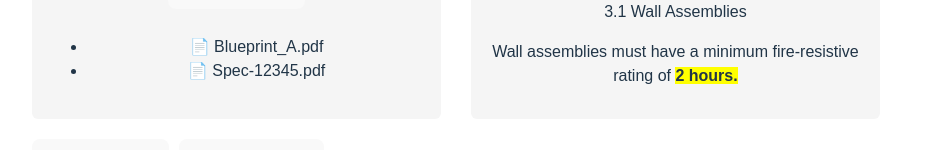
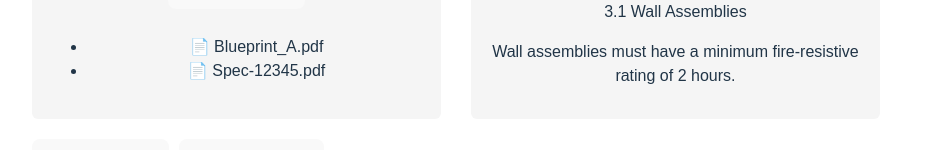
Before and after one commit to Prepper88/sitebrain-ui, a Vue app: page / in a window 1280 px wide. Shown: the part 498-648 px from the top of the page, without its empty margins (184-1119 px from the left). Built offline with nearby package versions, Linux system fonts and the light colour scheme.

Commit message:
Update App.vue

```diff
--- a/src/App.vue
+++ b/src/App.vue
@@ -46,7 +46,7 @@
         <p>3.1 Wall Assemblies</p>
         <p>
           Wall assemblies must have a minimum fire-resistive rating of
-          <span class="highlight">2 hours.</span>
+          <span class="">2 hours.</span>
         </p>
       </div>
     </div>
```
